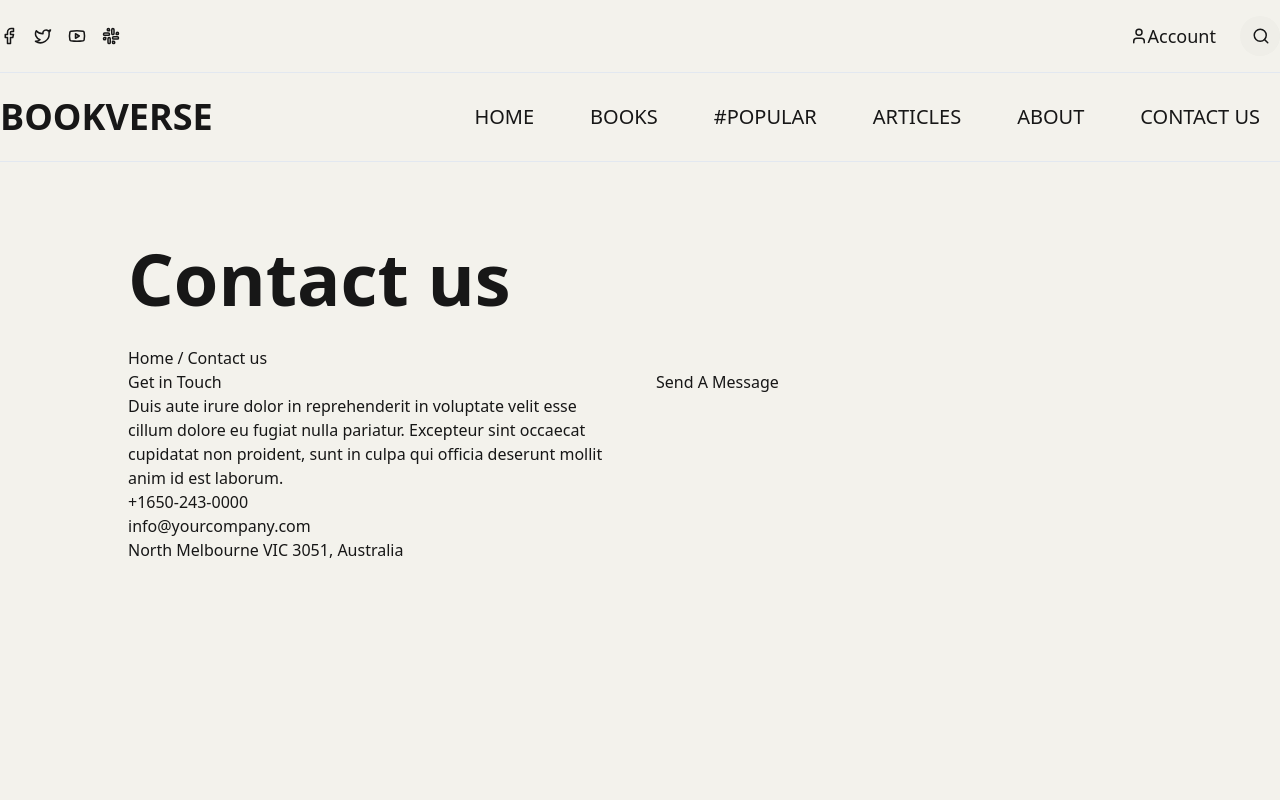
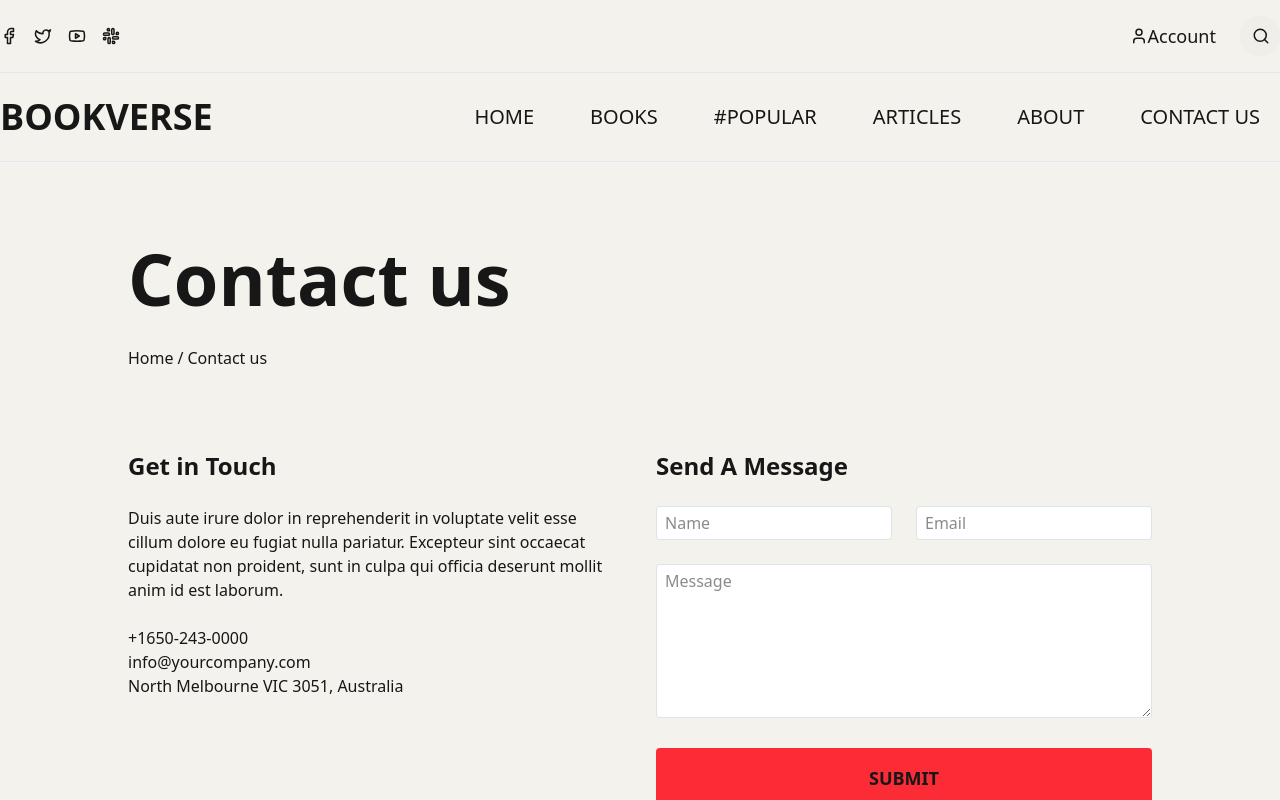
Before and after one commit to muh-arifulislam/bookverse, a Next.js app: page /contact in a window 1280 px wide. Shown: the top 800 px of the page. Built offline with nearby package versions, Linux system fonts and the light colour scheme; a web font is replaced by a local one.

Commit message:
form added to contact page

```diff
--- a/src/app/contact/page.tsx
+++ b/src/app/contact/page.tsx
@@ -14,25 +14,54 @@ export default function Contacts() {
             </ul>
           </div>
         </div>
-        <div className="grid grid-cols-2 gap-8">
+        <div className="grid grid-cols-2 gap-8 my-20">
           <div>
-            <h2>Get in Touch</h2>
+            <h2 className="text-2xl font-semibold mb-6">Get in Touch</h2>
             <p>
               Duis aute irure dolor in reprehenderit in voluptate velit esse
               cillum dolore eu fugiat nulla pariatur. Excepteur sint occaecat
               cupidatat non proident, sunt in culpa qui officia deserunt mollit
               anim id est laborum.
             </p>
-            <div>
+            <div className="mt-6">
               <p>+1650-243-0000</p>
               <p>info@yourcompany.com</p>
               <p>North Melbourne VIC 3051, Australia</p>
             </div>
           </div>
           <div>
-            <h2>Send A Message</h2>
-            <div>
-              <form action=""></form>
+            <h2 className="text-2xl font-semibold mb-6">Send A Message</h2>
+            <div className="">
+              <form action="">
+                <div className="flex items-center gap-6 mb-6">
+                  <div className="w-full max-w-xs">
+                    <input
+                      className="border-[1px] px-2 py-1 rounded border-slate-400/30 outline-none w-full bg-white"
+                      type="text"
+                      placeholder="Name"
+                    />
+                  </div>
+                  <div className="w-full max-w-xs">
+                    <input
+                      className="border-[1px] px-2 py-1 rounded border-slate-400/30 outline-none w-full bg-white"
+                      type="text"
+                      placeholder="Email"
+                    />
+                  </div>
+                </div>
+                <div className="w-full max-w-lg">
+                  <textarea
+                    className="border-[1px] px-2 py-1 rounded border-slate-400/30 outline-none w-full bg-white"
+                    placeholder="Message"
+                    rows={6}
+                  />
+                </div>
+                <div className="my-6">
+                  <button className="py-4 bg-red-500 w-full font-bold uppercase text-lg rounded">
+                    Submit
+                  </button>
+                </div>
+              </form>
             </div>
           </div>
         </div>
```
